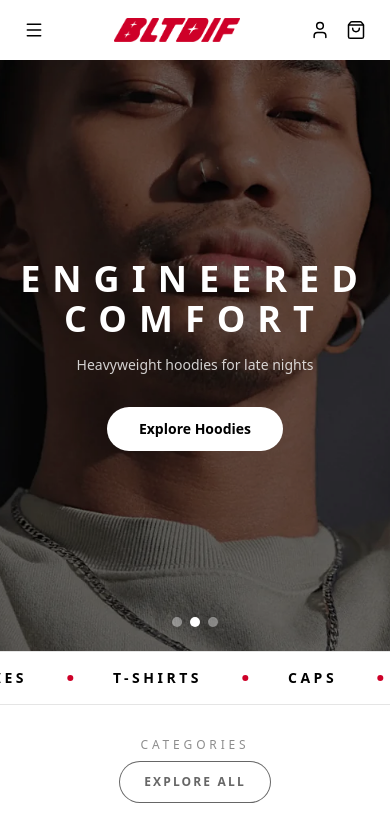
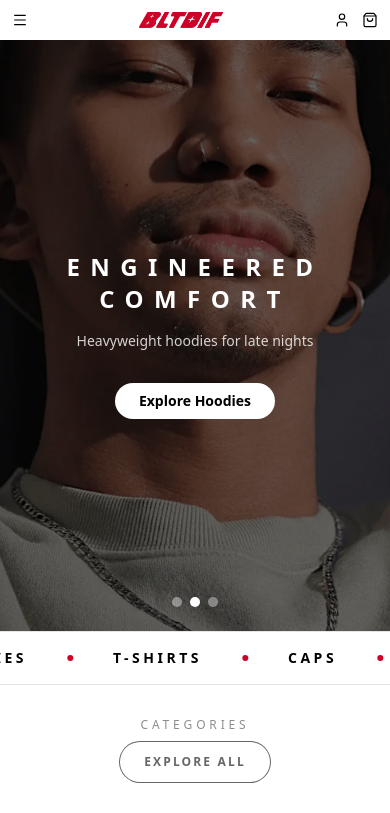
Before and after one commit to pratikdilipshinde/bltdif, a Next.js app: page / in a window 390 px wide. Shown: the top 813 px of the page. Built offline with nearby package versions, Linux system fonts and the light colour scheme.

Commit message:
Navbar and Hero Mobile UI modification

```diff
--- a/app/components/HeroSection.tsx
+++ b/app/components/HeroSection.tsx
@@ -80,7 +80,7 @@ export default function HeroSection() {
             transition={{ duration: 0.6, ease: [0.22, 1, 0.36, 1] }}
             className="max-w-4xl"
           >
-            <h1 className="text-white text-4xl md:text-6xl font-bold tracking-[0.75rem]">
+            <h1 className="text-white text-2xl md:text-6xl font-bold tracking-[0.65rem]">
               {slide.title}
             </h1>
 
@@ -90,7 +90,7 @@ export default function HeroSection() {
 
             <Link
               href={slide.href}
-              className="inline-flex mt-8 items-center justify-center rounded-full bg-white px-8 py-3 text-sm font-semibold text-black hover:bg-[#CE0028] hover:text-white transition"
+              className="inline-flex mt-8 items-center justify-center rounded-full bg-white px-6 py-2 md:px-8 md:py-3 text-sm font-semibold text-black hover:bg-[#CE0028] hover:text-white transition"
             >
               {slide.cta}
             </Link>
--- a/app/components/Navbar.tsx
+++ b/app/components/Navbar.tsx
@@ -41,7 +41,7 @@ export default function Navbar() {
   return (
     <>
       <header className="sticky top-0 z-40 bg-white">
-        <nav className="flex items-center justify-between px-4 py-3 md:grid md:grid-cols-3 md:px-6 md:py-4">
+        <nav className="flex items-center justify-between px-2 py-2 md:grid md:grid-cols-3 md:px-6 md:py-4">
           {/* LEFT */}
           <div className="flex items-center gap-3 md:gap-6">
             {/* Mobile hamburger */}
@@ -49,12 +49,12 @@ export default function Navbar() {
               type="button"
               aria-label={isMenuOpen ? "Close menu" : "Open menu"}
               onClick={toggleMenu}
-              className="md:hidden inline-flex items-center justify-center rounded-xs p-2 text-black hover:bg-black/5"
+              className="md:hidden inline-flex items-center justify-center rounded-xs p-1 md:p-2 text-black hover:bg-black/5"
             >
               {isMenuOpen ? (
-                <X className="h-5 w-5" strokeWidth={1.8} />
+                <X className="h-4 w-4 md:h-5 md:w-5" strokeWidth={1.8} />
               ) : (
-                <Menu className="h-5 w-5" strokeWidth={1.8} />
+                <Menu className="h-4 w-4 md:h-5 md:w-5" strokeWidth={1.8} />
               )}
             </button>
 
@@ -91,28 +91,28 @@ export default function Navbar() {
                 width={140}
                 height={40}
                 priority
-                className="h-6 w-auto md:h-7 select-none"
+                className="h-4 w-auto md:h-7 select-none"
               />
             </Link>
           </div>
 
           {/* RIGHT */}
-          <div className="flex items-center justify-end gap-0 md:gap-5 text-black">
+          <div className="flex items-center justify-end gap-1 md:gap-5 text-black">
             <button
               aria-label="Account"
               onClick={openAuth}
-              className="rounded-xs p-2 hover:bg-black/5"
+              className="rounded-xs p-1 md:p-2 hover:bg-black/5"
             >
-              <User className="h-5 w-5" strokeWidth={1.8} />
+              <User className="h-4 w-4 md:h-5 md:w-5" strokeWidth={1.8} />
             </button>
 
             <span className="hidden md:inline-block h-6 w-px bg-black/70" />
 
             <button
               aria-label="Cart"
-              className="rounded-xs p-2 hover:bg-black/5"
+              className="rounded-xs p-1 md:p-2 hover:bg-black/5"
             >
-              <ShoppingBag className="h-5 w-5" strokeWidth={1.8} />
+              <ShoppingBag className="h-4 w-4 md:h-5 md:w-5" strokeWidth={1.8} />
             </button>
           </div>
         </nav>
```
